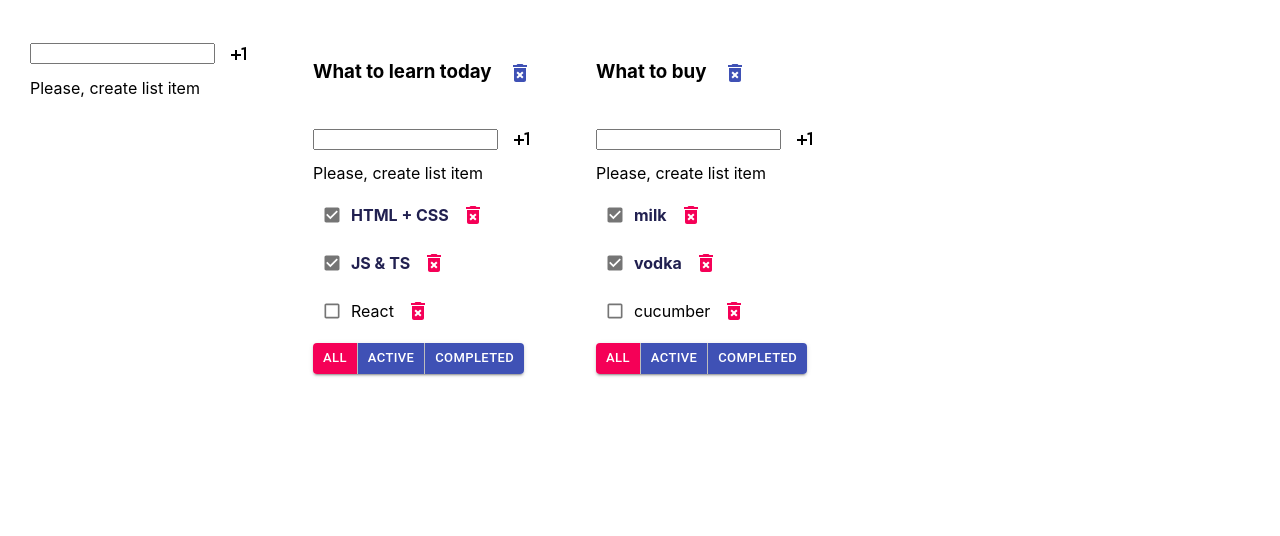
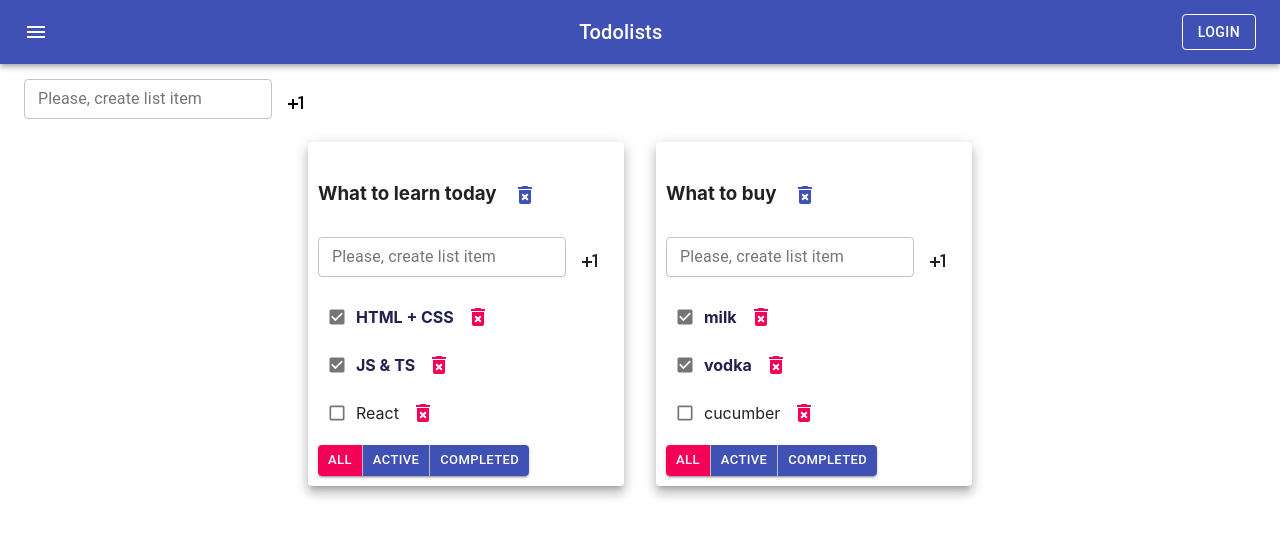
Before and after one commit to feerbax56/TodoList, a React (Create React App) app: page / in a window 1280 px wide. Shown: the top 536 px of the page. Built offline with nearby package versions, Linux system fonts and the light colour scheme.

Commit message:
add grid container from mui

```diff
--- a/src/AddItemForm.tsx
+++ b/src/AddItemForm.tsx
@@ -1,6 +1,6 @@
 import React, {ChangeEvent, KeyboardEvent, useState} from 'react';
 import PlusOneIcon from '@material-ui/icons/PlusOne';
-import {IconButton} from '@material-ui/core';
+import {IconButton, TextField} from '@material-ui/core';
 
 type AddItemFormPropsType = {
     addItem: (title: string) => void
@@ -32,10 +32,10 @@ const AddItemForm = (props: AddItemFormPropsType) => {
         setTitle('')
     }
 
-    const userMessage =
-        error
-            ? <div style={{color: 'red'}}> Title is required </div>
-            : <div> Please, create list item</div>
+    // const userMessage =
+    //     error
+    //         ? <div style={{color: 'red'}}> Title is required </div>
+    //         : <div> Please, create list item</div>
 
     const addItem = () => {
         const trimmedTitle = title.trim()
@@ -49,11 +49,17 @@ const AddItemForm = (props: AddItemFormPropsType) => {
 
     return (
         <div>
-            <input
+            <TextField
+                label={'Please, create list item'}
+                variant={'outlined'}
+                size={'small'}
+                error={error}
                 value={title}
                 onChange={onChange}
                 onKeyDown={addTaskOnKeyDown}
+                helperText={error && 'Title is required'}
             />
+
             <IconButton color={'inherit'} size={'medium'} onClick={addItem}>
                 <PlusOneIcon/>
             </IconButton>
@@ -61,7 +67,7 @@ const AddItemForm = (props: AddItemFormPropsType) => {
             {/*<button onClick={addItem}*/}
             {/*>+*/}
             {/*</button>*/}
-            {userMessage}
+            {/*{userMessage}*/}
         </div>
     );
 };
--- a/src/App.css
+++ b/src/App.css
@@ -1,20 +1,20 @@
-.App {
-    padding: 30px;
-    display: flex;
-}
+/*.App {*/
+/*    padding: 30px;*/
+/*    display: flex;*/
+/*}*/
 
-.App > div {
-    margin-right: 50px;
-}
+/*.App > div {*/
+/*    margin-right: 50px;*/
+/*}*/
 
-.error {
-    border: hotpink 2px solid ;
-    border-radius: 5px;
-}
+/*.error {*/
+/*    border: hotpink 2px solid ;*/
+/*    border-radius: 5px;*/
+/*}*/
 
-.error-message {
-    color: red;
-}
+/*.error-message {*/
+/*    color: red;*/
+/*}*/
 
 .isDone {
     color: #212050;
@@ -22,10 +22,10 @@
     text-decoration: line-through;
 }
 
-.btn-active {
-    background-color: #daca5c;
-    border-radius: 40%;
-    outline: hotpink;
-    margin: 3px;
-    border: none;
-}
+/*.btn-active {*/
+/*    background-color: #daca5c;*/
+/*    border-radius: 40%;*/
+/*    outline: hotpink;*/
+/*    margin: 3px;*/
+/*    border: none;*/
+/*}*/
--- a/src/App.tsx
+++ b/src/App.tsx
@@ -3,6 +3,8 @@ import './App.css';
 import TodoList, {TaskType} from './TodoList';
 import {v1} from 'uuid';
 import AddItemForm from './AddItemForm';
+import {AppBar, Button, Container, Grid, IconButton, Paper, Toolbar, Typography} from '@material-ui/core';
+import {Menu} from '@material-ui/icons';
 // CLI command Line interface
 //GUI  графический интерфейс => CRUD create reed update delete
 
@@ -90,8 +92,12 @@ function App() {
     const todoListComponents = todoLists.map(tl => {
         const tasks = getTasksForTodoList(tl)
         return (
+            <Grid item key={tl.id}>
+                <Paper
+                    elevation={8}
+                    style={{padding: '10px'}}
+                >
                     <TodoList
-                key={tl.id}
                         todoListId={tl.id}
                         filter={tl.filter}
                         title={tl.title}
@@ -104,13 +110,33 @@ function App() {
                         changeTodoListTitle={changeTodoListTitle}
                         changeTaskTitle={changeTaskTitle}
                     />
+                </Paper>
+            </Grid>
         )
     })
 
     return (
         <div className="App">
+            <AppBar position="static">
+                <Toolbar style={{justifyContent: 'space-between'}}>
+                    <IconButton edge="start" color="inherit" aria-label="menu">
+                        <Menu/>
+                    </IconButton>
+                    <Typography variant="h6">
+                        Todolists
+                    </Typography>
+                    <Button color="inherit" variant={'outlined'}>Login</Button>
+                </Toolbar>
+            </AppBar>
+            <Container fixed>
+                <Grid container  style={{padding: '15px 0px'}}>
                     <AddItemForm addItem={addTodoList}/>
+                </Grid>
+                <Grid container spacing={4} justify={'center'}>
                     {todoListComponents}
+                </Grid>
+
+            </Container>
         </div>
     );
 }
--- a/src/EditableSpan.tsx
+++ b/src/EditableSpan.tsx
@@ -1,4 +1,5 @@
 import React, {ChangeEvent, KeyboardEvent, useState} from 'react';
+import {TextField} from '@material-ui/core';
 
 type EditableSpanPropsType = {
     title: string
@@ -25,7 +26,8 @@ const EditableSpan = (props: EditableSpanPropsType) => {
     }
     return (
         editMode
-            ? <input
+            ? <TextField
+                variant={'outlined'}
                 value={title}
                 autoFocus
                 onBlur={offEditMode}
```
Lines whose indentation alone changed are shown as unchanged.
